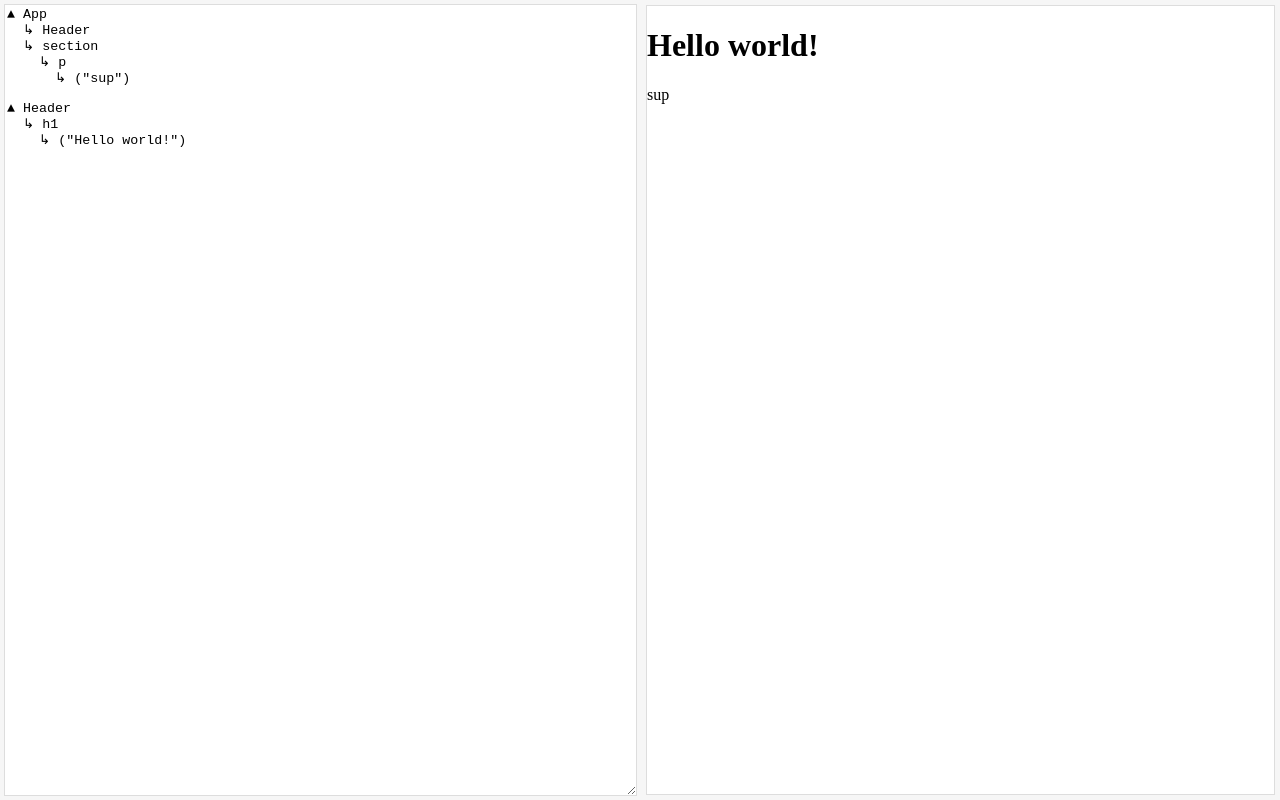
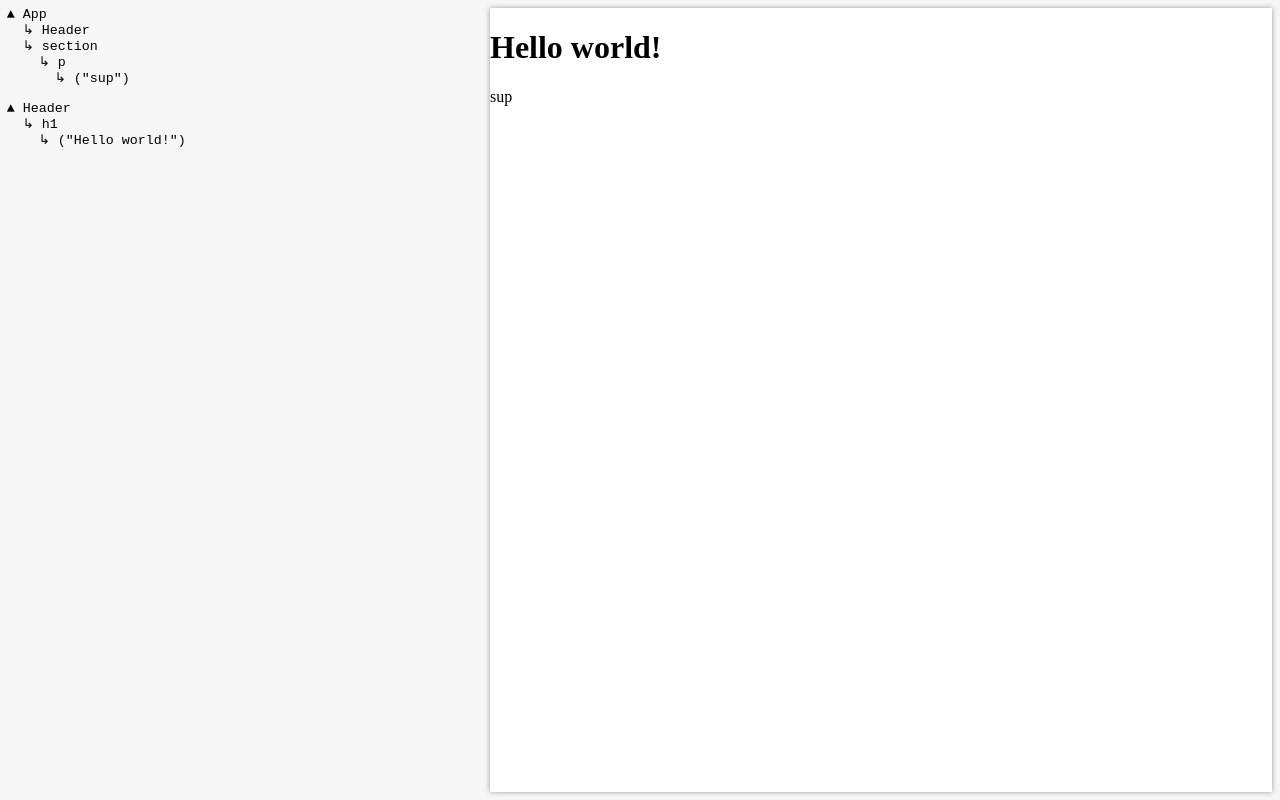
Before and after one commit to uniphil/static-ui, a plain HTML site: page index.html in a window 1280 px wide. Drawn offline with Linux system fonts and the light colour scheme.

Commit message:
silly style tweaks

```diff
--- a/style.css
+++ b/style.css
@@ -10,14 +10,28 @@ body {
 }
 
 .view {
-  background: #fff;
-  border: 1px solid #ddd;
-  flex: 1;
-  margin: 0.3em;
+  flex: 1 1;
 }
 
 #source {
+  background: transparent;
+  border: none;
+  box-sizing: border-box;
   font-family: monospace;
+  outline: none;
+  padding: 0.5em;
+  padding-right: 0;
+  resize: none;
+  white-space: nowrap;
+}
+
+#preview {
+  background: #fff;
+  box-shadow: 0 0 5px #999;
+  overflow: auto;
+  margin: 0.5em;
+  margin-left: 0;
+  flex: 1.618;
 }
 
 .--app-err {
```
